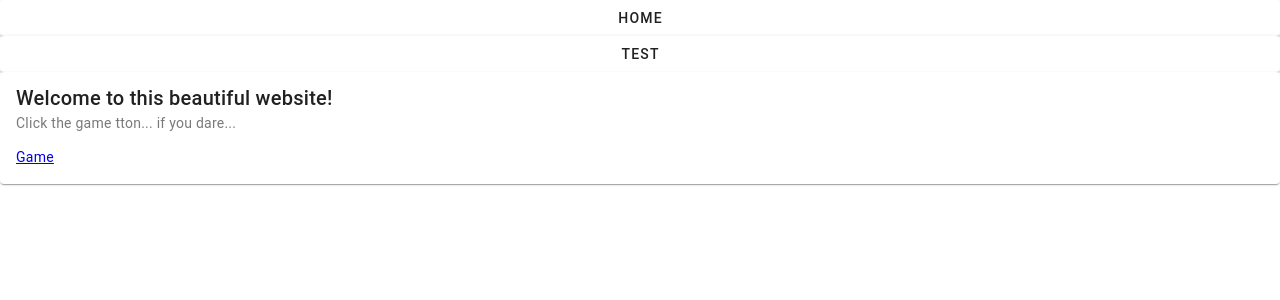
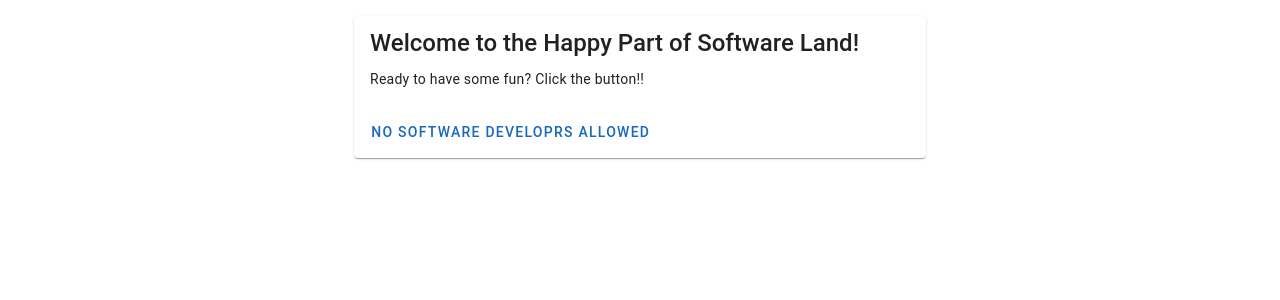
Before and after one commit to IntelliTect-Samples/EWU-CSCD379-2024-Spring, a Nuxt app in the folder wordle-web/: page / in a window 1280 px wide. Shown: the top 300 px of the page. Built offline with nearby package versions, Linux system fonts and the light colour scheme.

Commit message:
index page

```diff
--- a/wordle-web/app.vue
+++ b/wordle-web/app.vue
@@ -1,14 +1,5 @@
 <template>
-  <NuxtLayout>
-    <v-app>
-      <v-btn @click="router.push('/')">Home</v-btn>
-      <v-btn @click="router.push('/test')">Test</v-btn>
-      <NuxtPage />
-    </v-app>
-  </NuxtLayout>
+  <div>
+    <NuxtPage />
+  </div>
 </template>
-
-<script setup lang="ts">
-const router = useRouter()
-
-</script>
--- a/wordle-web/pages/index.vue
+++ b/wordle-web/pages/index.vue
@@ -1,14 +1,17 @@
-
 <template>
-  <v-card>
-    <v-card-item>
-      <v-card-title> Welcome to this beautiful website! </v-card-title>
-      <v-card-subtitle>
-        Click the game tton... if you dare...
-      </v-card-subtitle>
-    </v-card-item>
-    <v-card-text>
-      <NuxtLink to="/game"> Game </NuxtLink>
-    </v-card-text>
-  </v-card>
+  <v-container>
+    <v-row justify="center">
+      <v-col cols="12" sm="8" md="6">
+        <v-card>
+          <v-card-title class="text-h5">Welcome to the Happy Part of Software Land!</v-card-title>
+          <v-card-text>
+            Ready to have some fun? Click the button!!
+          </v-card-text>
+          <v-card-actions>
+            <v-btn color="primary" to="/game">No Software Developrs Allowed</v-btn>
+          </v-card-actions>
+        </v-card>
+      </v-col>
+    </v-row>
+  </v-container>
 </template>
```
